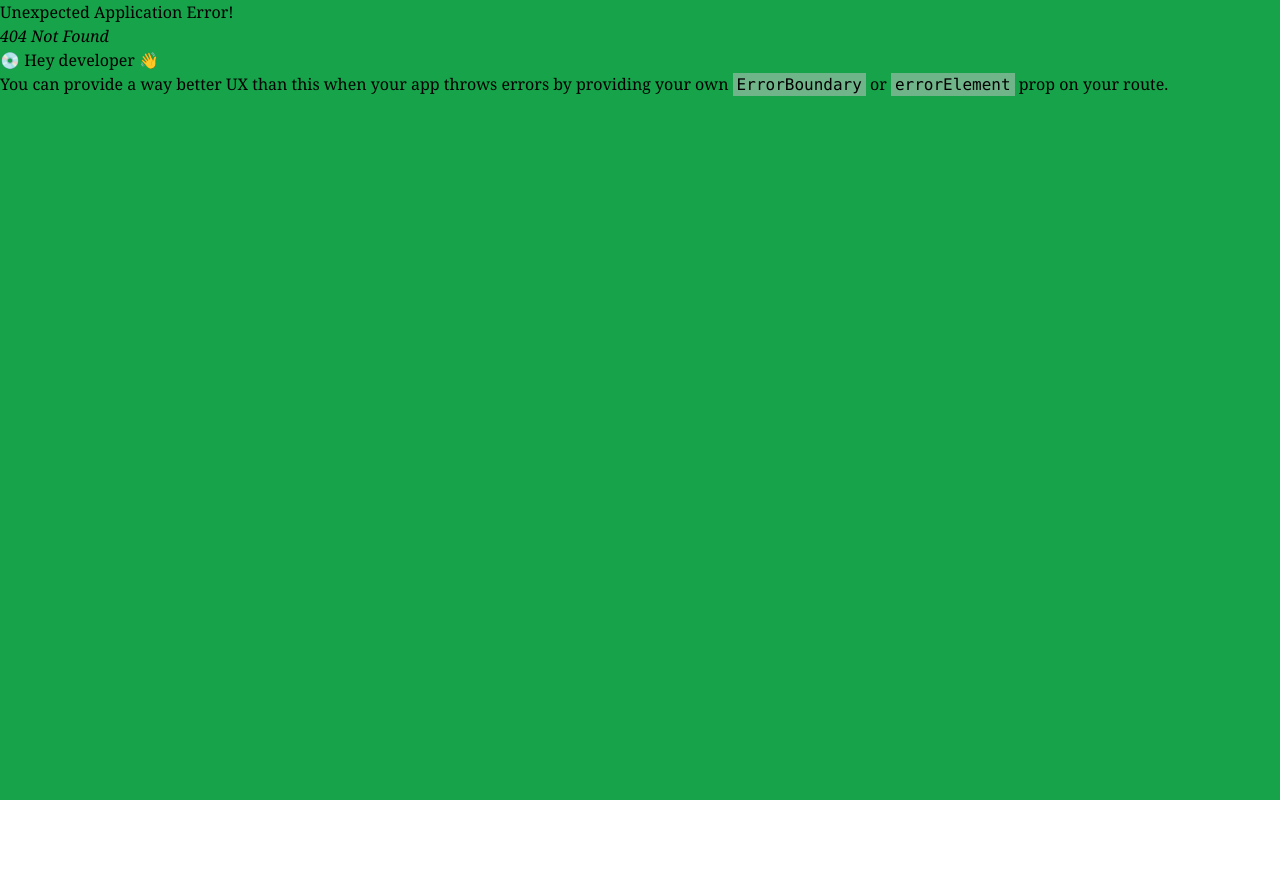
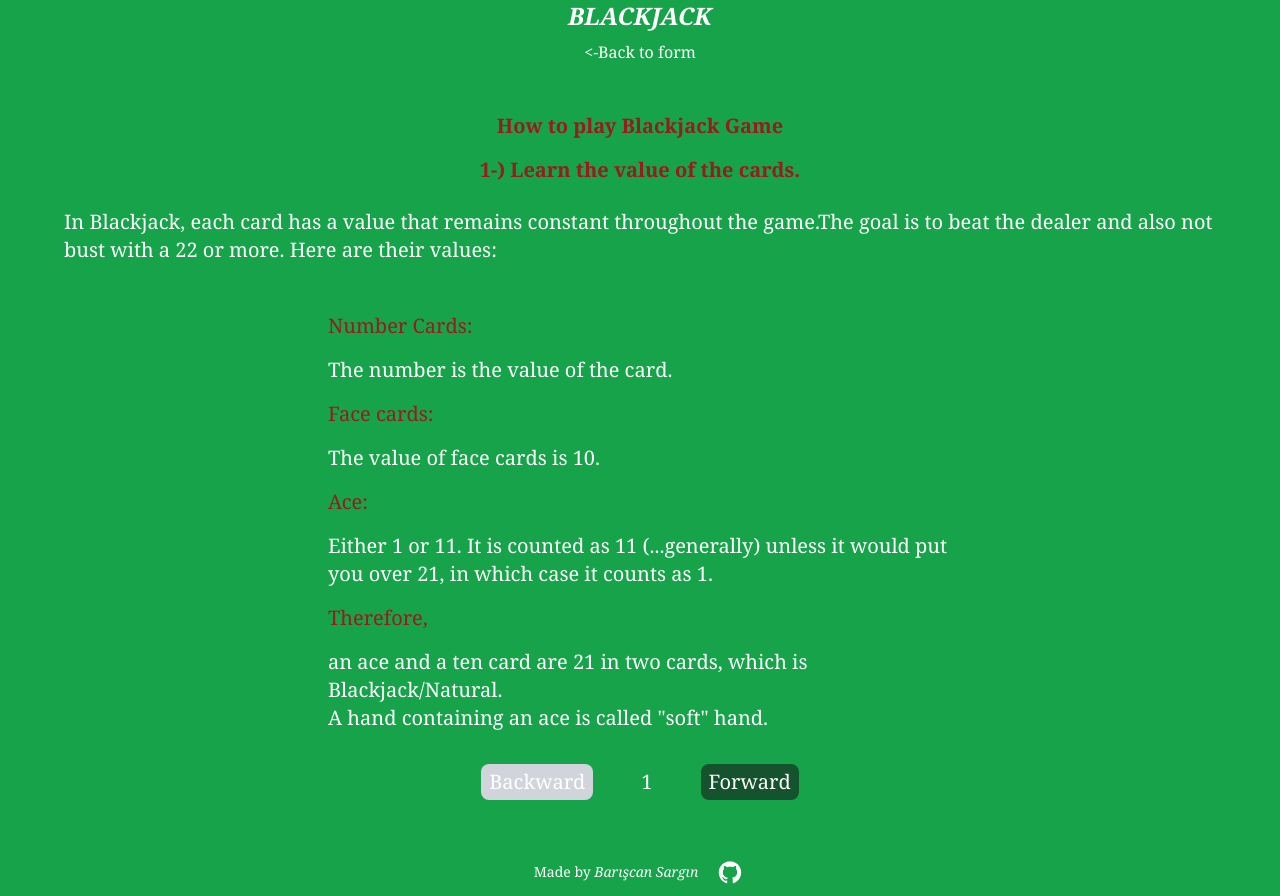
Before and after one commit to bariscansargin/Blackjack-App, a React (Vite) app: page /info in a window 1280 px wide. Before the commit this address had no page. Before the commit the page ends 800 px from the top, so only its background shows below. Built offline with nearby package versions, Linux system fonts and the light colour scheme.

Commit message:
Created Instructive Page.

```diff
--- a/src/components/Header/Header.jsx
+++ b/src/components/Header/Header.jsx
@@ -7,7 +7,7 @@ const Header = () => {
   return (
     <header className="h-20 flex flex-col justify-center items-center">
       <p className="text-white font-bold text-2xl italic">BLACKJACK</p>
-      {location.pathname === "/game" && (
+      {(location.pathname === "/game" || location.pathname === "/info") && (
         <Link to={"/"} className="text-white mt-2 mb-4 hover:text-red-400">
           {"<-"}Back to form
         </Link>
--- a/src/pages/InfoPage/InfoPage.jsx
+++ b/src/pages/InfoPage/InfoPage.jsx
@@ -1,11 +1,13 @@
 import React from "react";
 import GameForm from "../../components/GameForm/GameForm";
+import { Link } from "react-router-dom";
 
 const InfoPage = () => {
   return (
     <main className=" flex-grow flex flex-col items-center mt-4 ">
       <p className="text-white text-md mb-12  ">Fill the form to get start!</p>
       <GameForm />
+      <Link to={"/info"} className=" bg-gray-600 text-white rounded-lg px-1 py-2 mt-4 hover:bg-gray-400 hover:text-black ">How to play ?</Link>
     </main>
   );
 };
--- a/src/pages/InstructivePage/InstructivePage.jsx
+++ b/src/pages/InstructivePage/InstructivePage.jsx
@@ -1,7 +1,157 @@
-import React from "react";
+import React, { useState, useEffect } from "react";
+import ButtonComponent from "../../components/ButtonComponent/ButtonComponent";
 
 const InstructivePage = () => {
-  return <div>InstructivePage</div>;
+  const [articleNumber, setArticleNumber] = useState(1);
+  useEffect(() => {
+    if (articleNumber < 1) {
+      setArticleNumber(1);
+    }
+    if (articleNumber > 3) {
+      setArticleNumber(3);
+    }
+  }, [articleNumber]);
+  function articleHandler(e, value) {
+    e.preventDefault();
+    console.log(value);
+    if (value === "forward") {
+      setArticleNumber((currArticle) => currArticle + 1);
+      return;
+    }
+    setArticleNumber((currArticle) => currArticle - 1);
+  }
+  const ListItem = ({ children }) => {
+    return (
+      <div className="my-4">
+        <span className="text-bold text-red-800">{children}</span>
+      </div>
+    );
+  };
+  const PageWrapper = ({ children }) => {
+    return (
+      <div className="flex flex-col items-center justify-center mb-8 text-white">
+        {children}
+      </div>
+    );
+  };
+  const PageTitle = ({ children, position }) => {
+    return (
+      <p className={"text-red-800 font-bold text-center " + position}>
+        {children}
+      </p>
+    );
+  };
+  return (
+    <main className="flex-grow flex flex-col items-center justify-start px-4 lg:text-xl">
+      <p className="text-red-800 font-bold text-xl mt-8 text-center mb-4">
+        How to play Blackjack Game
+      </p>
+      {articleNumber === 1 && (
+        <PageWrapper>
+          <PageTitle position={"mb-6"}>
+            {articleNumber}
+            {"-) "}Learn the value of the cards.
+          </PageTitle>
+
+          <p className="mb-4 lg:px-12">
+            In Blackjack, each card has a value that remains constant throughout
+            the game.The goal is to beat the dealer and also not bust with a 22
+            or more. Here are their values:
+          </p>
+
+          <ul className="lg:w-1/2 lg:mt-4">
+            <ListItem>Number Cards:</ListItem> The number is the value of the
+            card.
+            <ListItem>Face cards: </ListItem>The value of face cards is 10.
+            <ListItem>Ace:</ListItem> Either 1 or 11. It is counted as 11
+            (...generally) unless it would put you over 21, in which case it
+            counts as 1.
+            <ListItem>Therefore, </ListItem>
+            an ace and a ten card are 21 in two cards, which is
+            Blackjack/Natural.
+            <li>A hand containing an ace is called "soft" hand.</li>
+          </ul>
+        </PageWrapper>
+      )}
+      {articleNumber === 2 && (
+        <PageWrapper>
+          <PageTitle position={"mb-8"}>
+            {articleNumber}
+            {"-) "}Learn your choices.
+          </PageTitle>
+
+          <p className="mb-4">
+            There are two basic options when it's your turn
+          </p>
+
+          <ul className="lg:w-1/2">
+            <ListItem>Hit:</ListItem> Get another card. You are able to hit
+            until you go over 21.
+            <ListItem>Stand: </ListItem>Keep your current cards and do nothing.
+            You do not receive more cards.
+            <ListItem>Taking insurance:</ListItem> This is only available when
+            the dealer is showing an ace. You place a new bet that will then pay
+            at 2-1 if the dealer does indeed have a blackjack. You lose your
+            other bet (which would pay 1-1) but win the insurance, resulting in
+            breaking even. (...generally) unless it would put you over 21, in
+            which case it counts as 1.
+            <ListItem>Surrender: </ListItem>
+            In many casinos, you can (before playing and after determining if
+            the dealer has a blackjack) choose to give up half of your bet
+            without playing.Surrender is only desirable when the dealer is
+            showing a 9-A, and the player has a 5-7 or 12-16.
+          </ul>
+        </PageWrapper>
+      )}
+      {articleNumber === 3 && (
+        <PageWrapper>
+          <PageTitle position={"mb-8"}>
+            {articleNumber}
+            {"-) "}Start winning.
+          </PageTitle>
+
+          <p className="mb-4 lg:px-16">
+            In order to win, the player has to be closer to 21 than the dealer,
+            without going over. If the player goes over, he has "busted." If
+            it's a tie, it's a "push" -- neither the player nor the house wins.
+            A blackjack is when your starting hand is an ace and 10, or face
+            card.
+          </p>
+
+          <ul className="lg:w-1/2">
+            <ListItem>The dealer </ListItem> will go around the players until
+            each one decides to stand. they then play their own hand, which
+            determines the outcome of the game. Obviously, each hand is
+            different. Generally, players using copy the dealer hit on 16 or
+            less. This is a bad strategy. The never bust strategy is a little
+            better, but it is still a bad strategy.
+            <ListItem>The casino's</ListItem>greatest advantage (the "house
+            edge") is that the player has to act first. If a player "busts"
+            (goes over 21), the casino immediately takes the player's money. If
+            the casino then "busts" on the same hand, the player still loses.
+            The dealer is the last one to play the hand.
+          </ul>
+        </PageWrapper>
+      )}
+      <div className="flex items-center justify-center">
+        <ButtonComponent
+          value={"backward"}
+          clickHandler={articleHandler}
+          disabled={articleNumber === 1}
+        >
+          Backward
+        </ButtonComponent>{" "}
+        <span className="text-white mx-12">{articleNumber}</span>
+        <ButtonComponent
+          value={"forward"}
+          clickHandler={articleHandler}
+          disabled={articleNumber === 3}
+        >
+          Forward
+        </ButtonComponent>
+      </div>
+    </main>
+  );
 };
 
 export default InstructivePage;
```
Also changed, not shown: src/App.jsx (+3 -5 lines).
